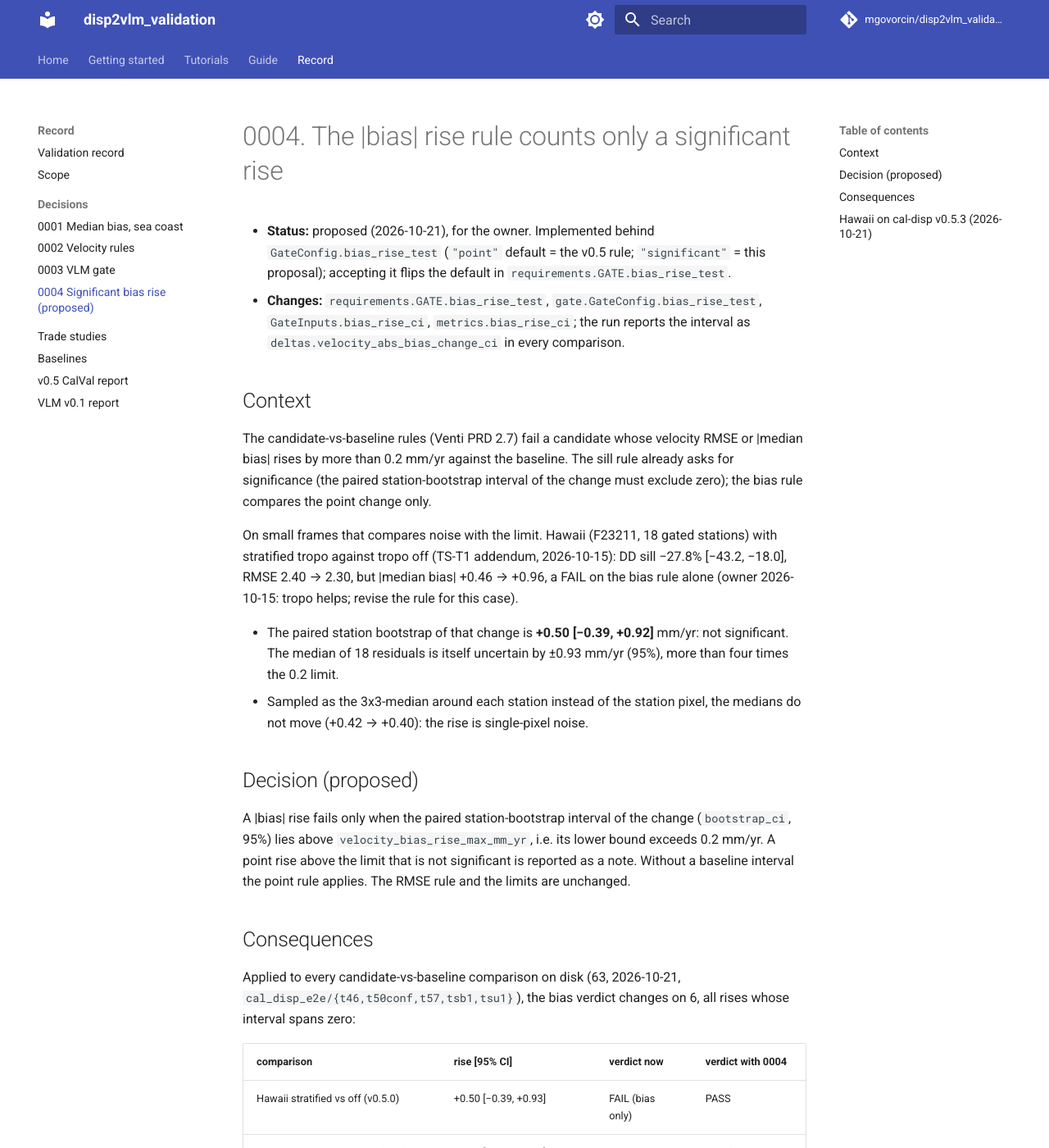
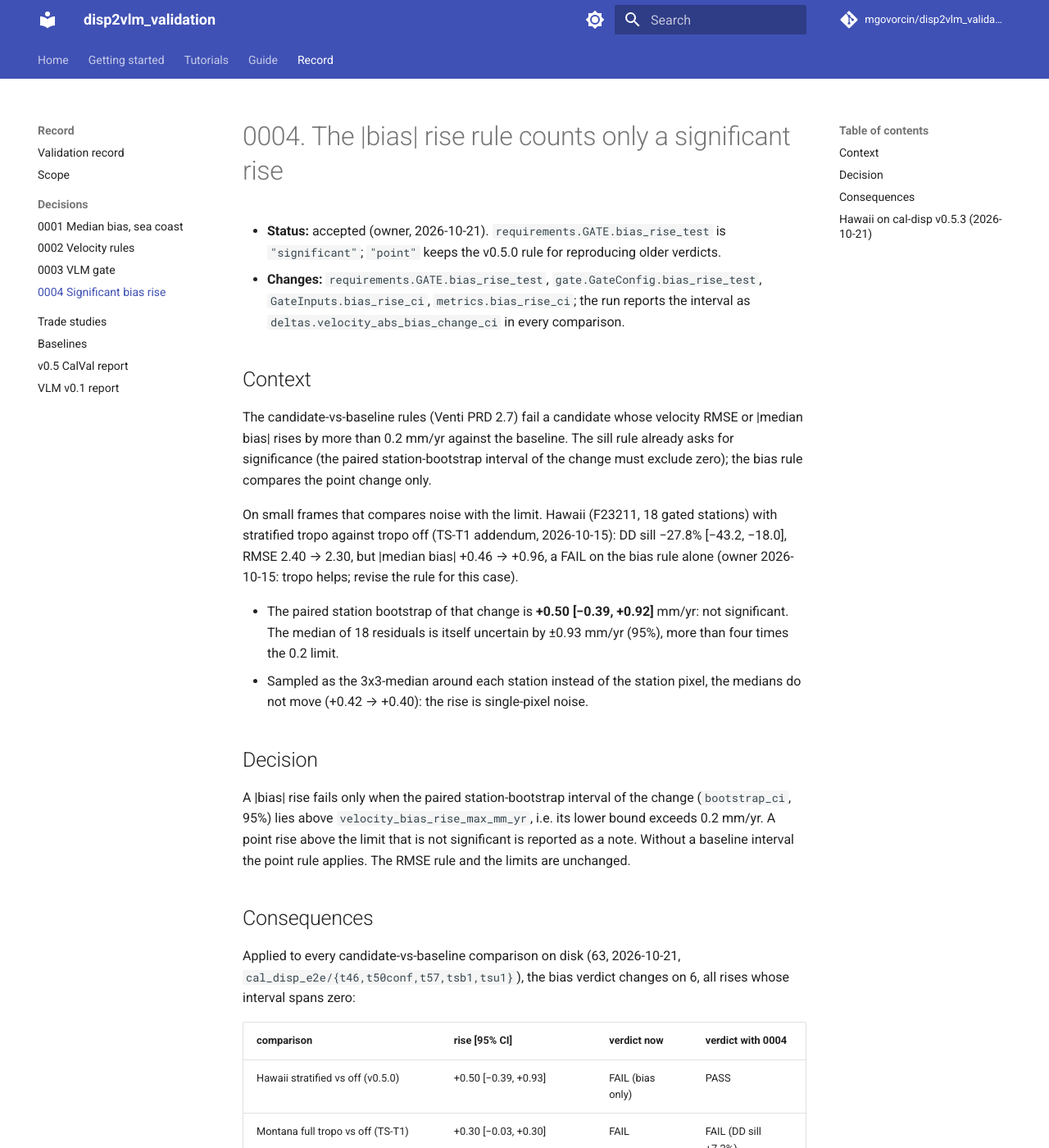
Before and after one commit to mgovorcin/disp2vlm_validation, an MkDocs documentation site: the page built from docs/decisions/0004-significant-bias-rise.md, in a window 1280 px wide and 1400 px high. Shown: the whole window at 82% size. Built offline with MkDocs 1.6.1 and Material for MkDocs 9.7.7, drawn with Linux system fonts in a browser that asks for light colours; comment, search, counter and statistics services are not loaded.

Commit message:
feat(gate): decision 0004 accepted - significant |bias| rise is the default (#29)
Co-authored-by: Claude Opus 5.5 <noreply@anthropic.com>

```diff
--- a/docs/decisions/0004-significant-bias-rise.md
+++ b/docs/decisions/0004-significant-bias-rise.md
@@ -1,9 +1,8 @@
 # 0004. The |bias| rise rule counts only a significant rise
 
-- **Status:** proposed (2026-10-21), for the owner. Implemented behind
-  `GateConfig.bias_rise_test` (`"point"` default = the v0.5 rule;
-  `"significant"` = this proposal); accepting it flips the default in
-  `requirements.GATE.bias_rise_test`.
+- **Status:** accepted (owner, 2026-10-21). `requirements.GATE.bias_rise_test`
+  is `"significant"`; `"point"` keeps the v0.5.0 rule for reproducing older
+  verdicts.
 - **Changes:** `requirements.GATE.bias_rise_test`, `gate.GateConfig.bias_rise_test`,
   `GateInputs.bias_rise_ci`, `metrics.bias_rise_ci`; the run reports the
   interval as `deltas.velocity_abs_bias_change_ci` in every comparison.
@@ -28,7 +27,7 @@ helps; revise the rule for this case).
 - Sampled as the 3x3-median around each station instead of the station pixel,
   the medians do not move (+0.42 → +0.40): the rise is single-pixel noise.
 
-## Decision (proposed)
+## Decision
 
 A |bias| rise fails only when the paired station-bootstrap interval of the
 change (`bootstrap_ci`, 95%) lies above `velocity_bias_rise_max_mm_yr`, i.e.
--- a/mkdocs.yml
+++ b/mkdocs.yml
@@ -48,7 +48,7 @@ nav:
           - 0001 Median bias, sea coast: decisions/0001-median-bias-and-sea-coast.md
           - 0002 Velocity rules: decisions/0002-velocity-gate-outside-deforming-areas.md
           - 0003 VLM gate: decisions/0003-vlm-gate.md
-          - 0004 Significant bias rise (proposed): decisions/0004-significant-bias-rise.md
+          - 0004 Significant bias rise: decisions/0004-significant-bias-rise.md
       - Trade studies: record/studies.md
       - Baselines: baselines.md
       - v0.5 CalVal report: vnv/v0.5-calval-report.md
```
Also changed, not shown: 3 other files.
